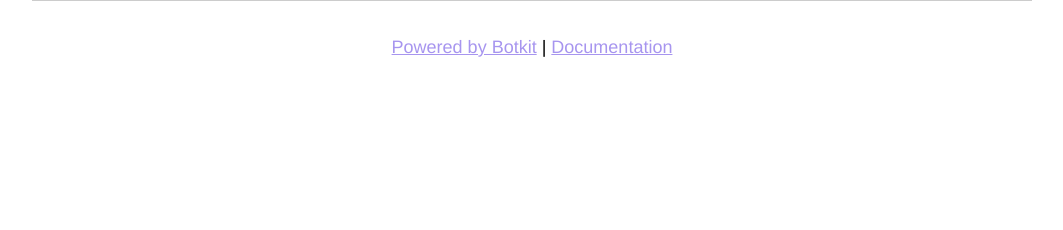
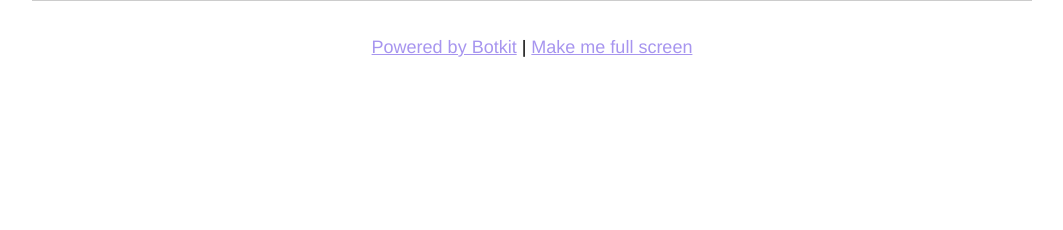
Before and after one commit to catalinAioanei/botkitWebapp, a Node project: template views/embed.hbs in a window 1280 px wide. Shown: the part 470-700 px from the top of the page, without its empty margins (108-1171 px from the left). Run offline with Node 20 templates, Linux system fonts and the light colour scheme; the template is opened without the code that fills it, so the values that code supplies are empty; some libraries are stand-ins or nearby versions.

Commit message:
Update footer.hbs

```diff
--- a/views/partials/footer.hbs
+++ b/views/partials/footer.hbs
@@ -2,7 +2,8 @@
   <div class="wrapper">
     <p>
         <a href="https://botkit.ai">Powered by Botkit</a> |
-        <a href="https://github.com/howdyai/botkit-starter-web">Documentation</a>
+        <a href="/chat.html">Make me full screen</a>
+
     </p>
   </div>
 </footer>
```
